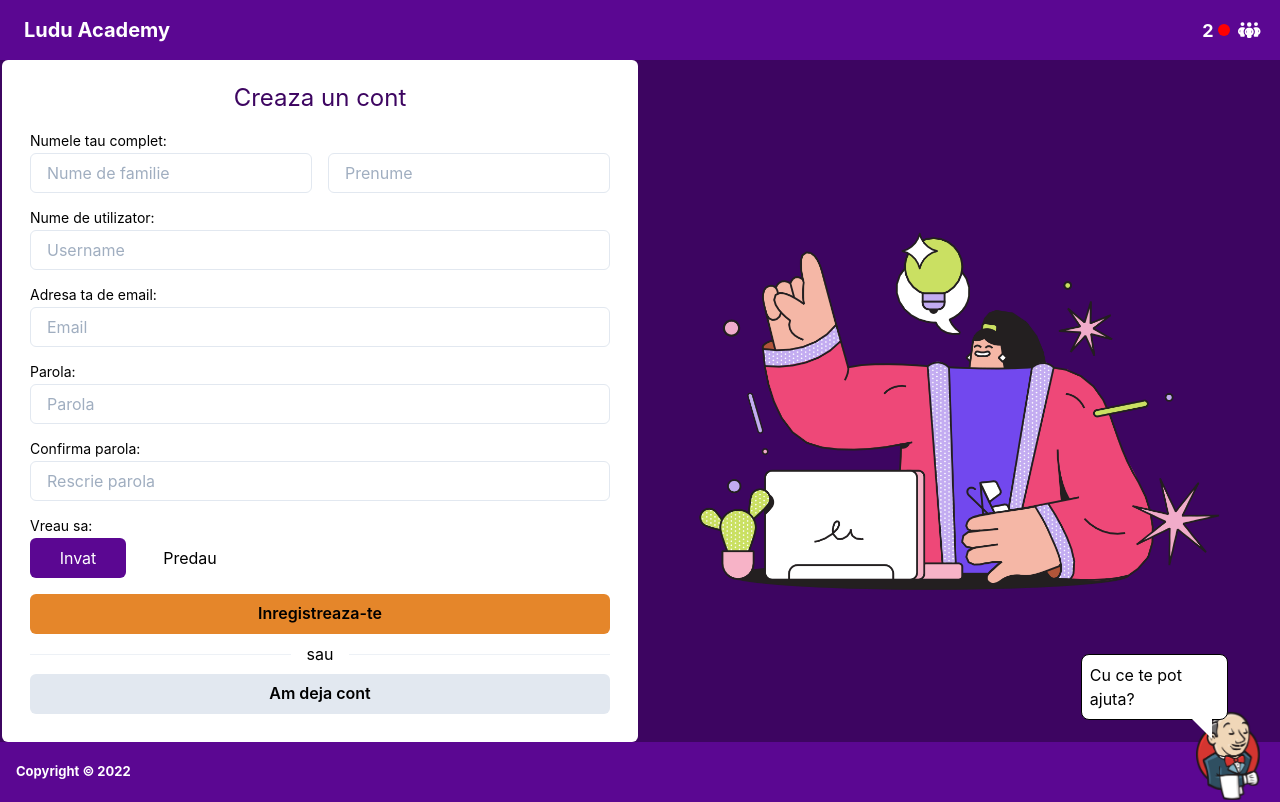
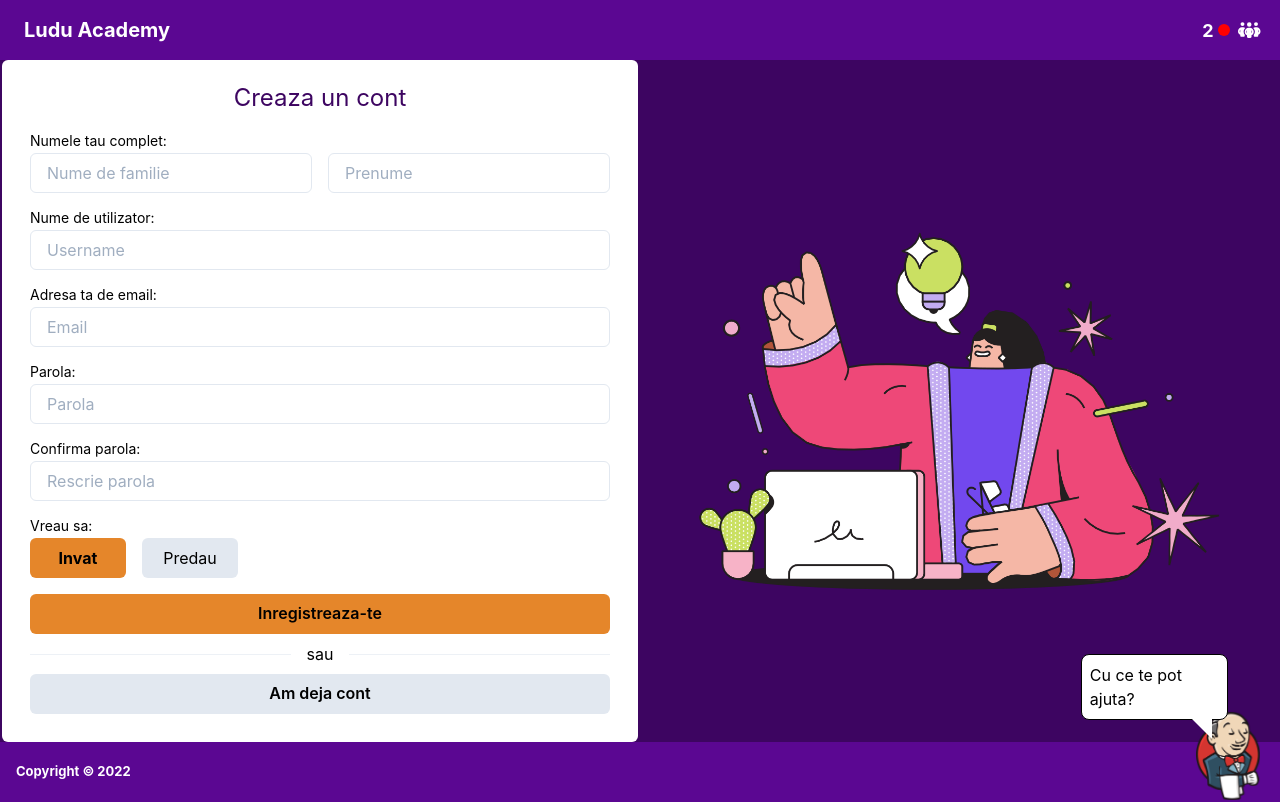
Before and after one commit to Ludu-ro/Website, a React (Create React App) app: page /course in a window 1280 px wide. Built offline with nearby package versions, Linux system fonts and the light colour scheme.

Commit message:
small update

```diff
--- a/src/components/blocks/FormCheckbox.tsx
+++ b/src/components/blocks/FormCheckbox.tsx
@@ -35,9 +35,10 @@ function FormCheckbox({
           textAlign="center"
           w="24"
           p="2"
-          _hover={{ background: state === valueLeft ? "black" : "gray" }}
-          bg={state === valueLeft ? "primary" : "white"}
-          color={state === valueLeft ? "font-secondary" : "font-primary"}
+          _hover={{ opacity: 0.8 }}
+          fontWeight={state === valueLeft ? "bold" : "normal"}
+          bg={state === valueLeft ? "tertiary" : "gray.200"}
+          color="font-primary"
           borderRadius="md"
           onClick={() => setter(valueLeft)}
         >
@@ -48,9 +49,10 @@ function FormCheckbox({
           textAlign="center"
           w="24"
           p="2"
-          _hover={{ background: state === valueRight ? "black" : "gray" }}
-          bg={state === valueRight ? "primary" : "white"}
-          color={state === valueRight ? "font-secondary" : "font-primary"}
+          _hover={{ opacity: 0.8 }}
+          fontWeight={state === valueRight ? "bold" : "normal"}
+          bg={state === valueRight ? "tertiary" : "gray.200"}
+          color="font-primary"
           borderRadius="md"
           onClick={() => setter(valueRight)}
         >
```
